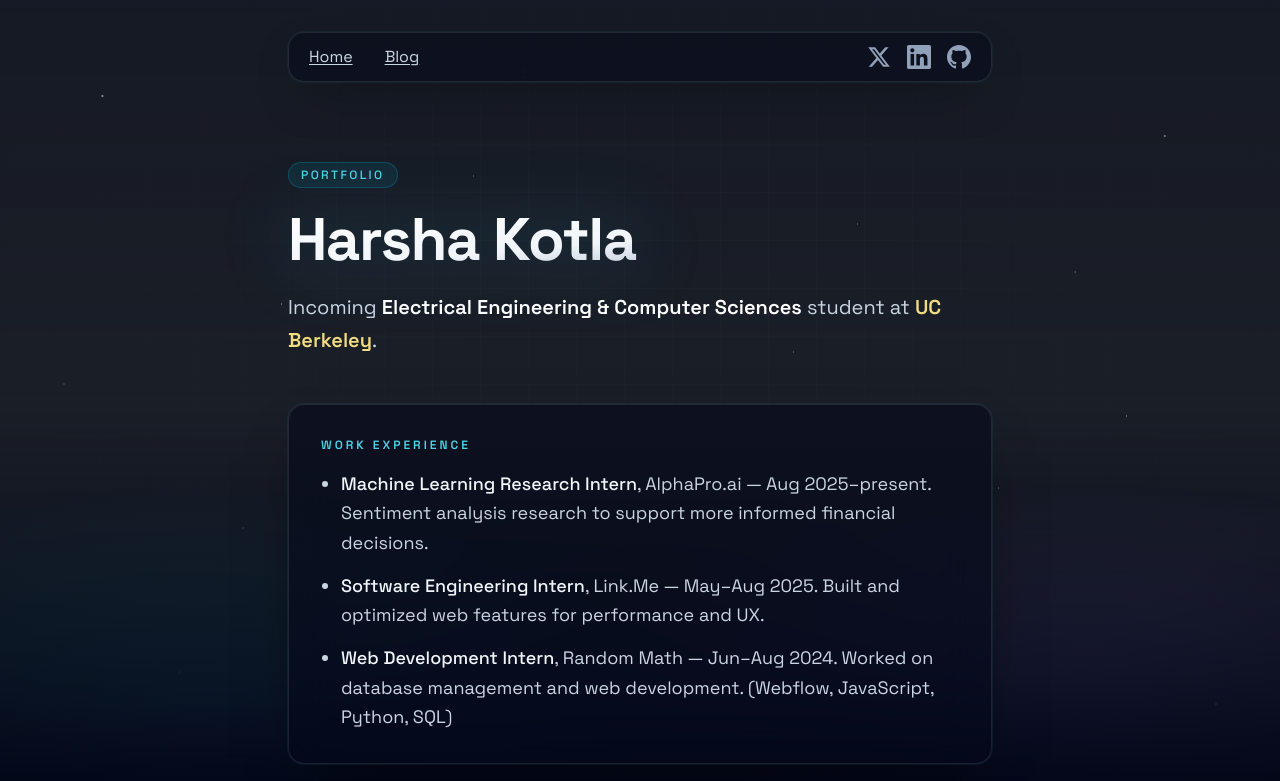
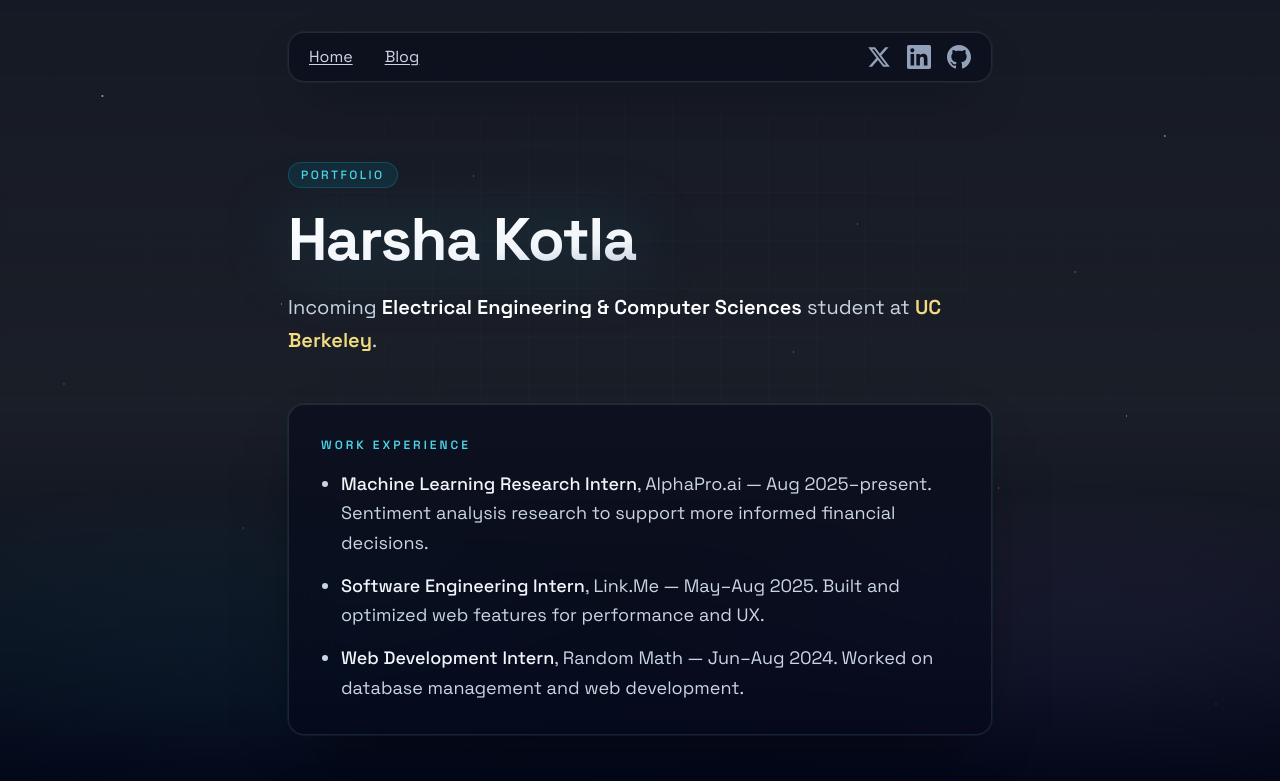
Before and after one commit to harsha-kotla/hakotla, a Next.js app: page / in a window 1280 px wide. Shown: the top 781 px of the page. Built offline with nearby package versions, Linux system fonts and the light colour scheme.

Commit message:
small change

```diff
--- a/app/page.tsx
+++ b/app/page.tsx
@@ -74,7 +74,7 @@
                   Web Development Intern
                 </span>
                 , Random Math — Jun–Aug 2024. Worked on database management and web development.
-                (Webflow, JavaScript, Python, SQL)
+
               </li>
               {/* <li>
                   <span className="font-medium text-slate-100">
```
